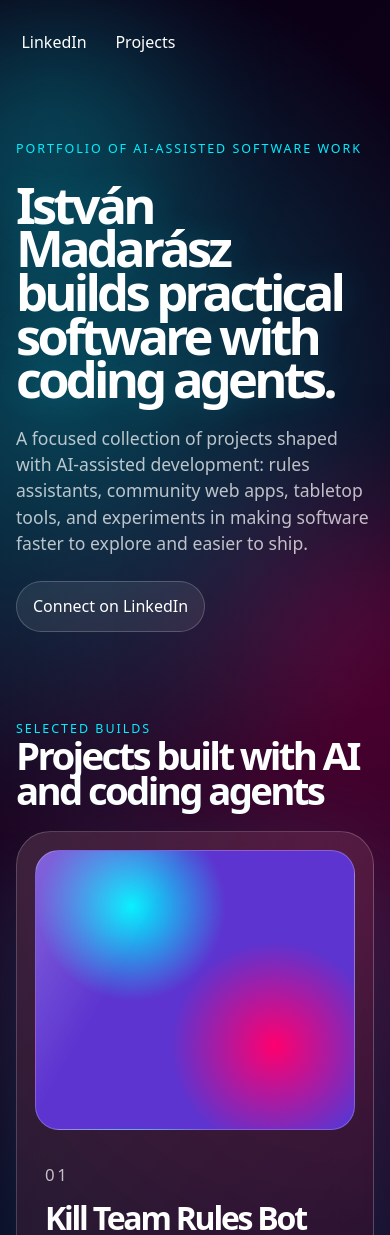
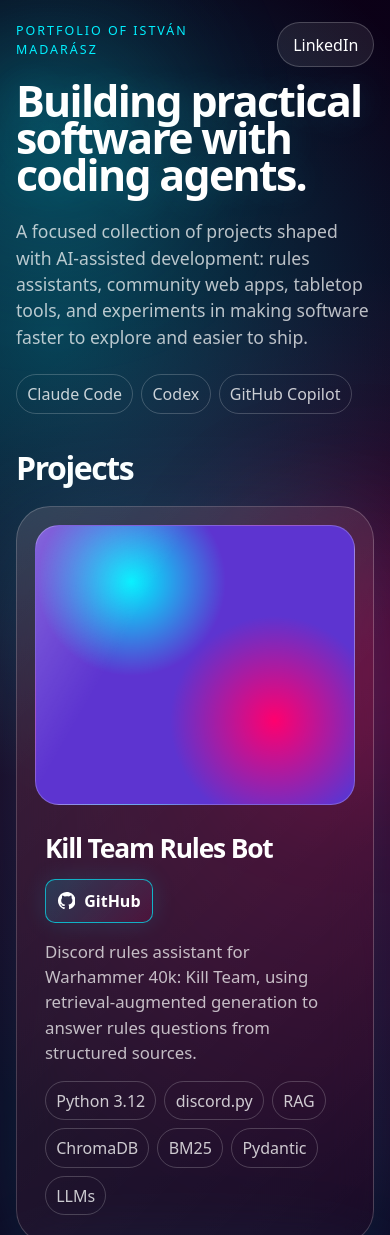
Before and after one commit to madarasz/ai-portfolio, a plain HTML site: page index.html in a window 390 px wide. Shown: the top 1235 px of the page. Drawn offline with Linux system fonts and the light colour scheme.

Commit message:
design update

```diff
--- a/index.html
+++ b/index.html
@@ -16,6 +16,11 @@
   <link rel="stylesheet" href="styles.css">
 </head>
 <body>
+  <svg class="icon-sprite" aria-hidden="true" focusable="false">
+    <symbol id="github-logo" viewBox="0 0 16 16">
+      <path d="M8 0C3.58 0 0 3.58 0 8c0 3.54 2.29 6.53 5.47 7.59.4.07.55-.17.55-.38 0-.19-.01-.82-.01-1.49-2.01.37-2.53-.49-2.69-.94-.09-.23-.48-.94-.82-1.13-.28-.15-.68-.52-.01-.53.63-.01 1.08.58 1.23.82.72 1.21 1.87.87 2.33.66.07-.52.28-.87.51-1.07-1.78-.2-3.64-.89-3.64-3.95 0-.87.31-1.59.82-2.15-.08-.2-.36-1.02.08-2.12 0 0 .67-.21 2.2.82A7.53 7.53 0 0 1 8 3.86c.68 0 1.36.09 2 .27 1.53-1.04 2.2-.82 2.2-.82.44 1.1.16 1.92.08 2.12.51.56.82 1.27.82 2.15 0 3.07-1.87 3.75-3.65 3.95.29.25.54.73.54 1.48 0 1.07-.01 1.93-.01 2.2 0 .21.15.46.55.38A8.01 8.01 0 0 0 16 8c0-4.42-3.58-8-8-8Z"/>
+    </symbol>
+  </svg>
   <div class="ambient ambient-one" aria-hidden="true"></div>
   <div class="ambient ambient-two" aria-hidden="true"></div>
 
@@ -23,26 +28,33 @@
     <a class="skip-link" href="#projects">Skip to projects</a>
     <nav class="topline" aria-label="Primary">
       <a href="https://www.linkedin.com/in/istvanmadarasz/">LinkedIn</a>
-      <a href="#projects">Projects</a>
     </nav>
     <section class="hero" aria-labelledby="page-title">
-      <p class="eyebrow">Portfolio of AI-assisted software work</p>
-      <h1 id="page-title">István Madarász builds practical software with coding agents.</h1>
+      <p class="eyebrow">Portfolio of István Madarász</p>
+      <h1 id="page-title">Building practical software with coding agents.</h1>
       <p class="hero-copy">A focused collection of projects shaped with AI-assisted development: rules assistants, community web apps, tabletop tools, and experiments in making software faster to explore and easier to ship.</p>
-      <a class="primary-link" href="https://www.linkedin.com/in/istvanmadarasz/">Connect on LinkedIn</a>
+      <ul class="tags hero-tools" aria-label="AI coding tools used">
+        <li>Claude Code</li>
+        <li>Codex</li>
+        <li>GitHub Copilot</li>
+      </ul>
     </section>
   </header>
 
   <main id="projects" class="projects" aria-labelledby="projects-title">
     <div class="section-heading">
-      <p class="eyebrow">Selected builds</p>
-      <h2 id="projects-title">Projects built with AI and coding agents</h2>
+      <h2 id="projects-title">Projects</h2>
     </div>
     <article class="project-card featured">
       <div class="project-shot shot-rules" role="img" aria-label="Stylized placeholder screenshot for Kill Team Rules Bot"></div>
       <div class="project-body">
-        <p class="project-index">01</p>
-        <h3>Kill Team Rules Bot</h3>
+        <div class="project-heading">
+          <h3>Kill Team Rules Bot</h3>
+          <a class="repo-link" href="https://github.com/madarasz/kt-rules-bot" aria-label="View Kill Team Rules Bot on GitHub">
+            <svg aria-hidden="true" focusable="false"><use href="#github-logo"></use></svg>
+            <span>GitHub</span>
+          </a>
+        </div>
         <p>Discord rules assistant for Warhammer 40k: Kill Team, using retrieval-augmented generation to answer rules questions from structured sources.</p>
         <ul class="tags" aria-label="Technologies used">
           <li>Python 3.12</li>
@@ -53,15 +65,19 @@
           <li>Pydantic</li>
           <li>LLMs</li>
         </ul>
-        <a class="repo-link" href="https://github.com/madarasz/kt-rules-bot">View Kill Team Rules Bot on GitHub</a>
       </div>
     </article>
 
     <article class="project-card">
       <div class="project-shot shot-sector" role="img" aria-label="Stylized placeholder screenshot for Sector Hungaricus v2"></div>
       <div class="project-body">
-        <p class="project-index">02</p>
-        <h3>Sector Hungaricus v2</h3>
+        <div class="project-heading">
+          <h3>Sector Hungaricus v2</h3>
+          <a class="repo-link" href="https://github.com/madarasz/sectorhungaricus-v2" aria-label="View Sector Hungaricus v2 on GitHub">
+            <svg aria-hidden="true" focusable="false"><use href="#github-logo"></use></svg>
+            <span>GitHub</span>
+          </a>
+        </div>
         <p>A refreshed web presence for Sector Hungaricus, kept intentionally conservative until final project details are supplied.</p>
         <ul class="tags" aria-label="Technologies used">
           <li>Static/Web</li>
@@ -69,15 +85,19 @@
           <li>CSS</li>
           <li>AI-assisted development</li>
         </ul>
-        <a class="repo-link" href="https://github.com/madarasz/sectorhungaricus-v2">View Sector Hungaricus v2 on GitHub</a>
       </div>
     </article>
 
     <article class="project-card">
       <div class="project-shot shot-datacard" role="img" aria-label="Stylized placeholder screenshot for Datacard Manager"></div>
       <div class="project-body">
-        <p class="project-index">03</p>
-        <h3>Datacard Manager</h3>
+        <div class="project-heading">
+          <h3>Datacard Manager</h3>
+          <a class="repo-link" href="https://github.com/madarasz/datacard-manager" aria-label="View Datacard Manager on GitHub">
+            <svg aria-hidden="true" focusable="false"><use href="#github-logo"></use></svg>
+            <span>GitHub</span>
+          </a>
+        </div>
         <p>Tooling for managing tabletop datacards and related game reference material, with first-version copy ready to refine when screenshots are available.</p>
         <ul class="tags" aria-label="Technologies used">
           <li>Web app</li>
@@ -85,15 +105,19 @@
           <li>UX</li>
           <li>AI-assisted development</li>
         </ul>
-        <a class="repo-link" href="https://github.com/madarasz/datacard-manager">View Datacard Manager on GitHub</a>
       </div>
     </article>
 
     <article class="project-card">
       <div class="project-shot shot-abr" role="img" aria-label="Stylized placeholder screenshot for Always Be Running"></div>
       <div class="project-body">
-        <p class="project-index">04</p>
-        <h3>Always Be Running</h3>
+        <div class="project-heading">
+          <h3>Always Be Running</h3>
+          <a class="repo-link" href="https://github.com/madarasz/always-be-running" aria-label="View Always Be Running on GitHub">
+            <svg aria-hidden="true" focusable="false"><use href="#github-logo"></use></svg>
+            <span>GitHub</span>
+          </a>
+        </div>
         <p>AlwaysBeRunning.net, a community web app with a PHP/Laravel-era stack and tournament/event tooling roots.</p>
         <ul class="tags" aria-label="Technologies used">
           <li>PHP</li>
@@ -104,15 +128,19 @@
           <li>Composer</li>
           <li>Cypress</li>
         </ul>
-        <a class="repo-link" href="https://github.com/madarasz/always-be-running">View Always Be Running on GitHub</a>
       </div>
     </article>
 
     <article class="project-card">
       <div class="project-shot shot-tables" role="img" aria-label="Stylized placeholder screenshot for Tournament Tables"></div>
       <div class="project-body">
-        <p class="project-index">05</p>
-        <h3>Tournament Tables</h3>
+        <div class="project-heading">
+          <h3>Tournament Tables</h3>
+          <a class="repo-link" href="https://github.com/madarasz/tournament-tables" aria-label="View Tournament Tables on GitHub">
+            <svg aria-hidden="true" focusable="false"><use href="#github-logo"></use></svg>
+            <span>GitHub</span>
+          </a>
+        </div>
         <p>A tournament table utility for organizing event data into clearer, more usable views.</p>
         <ul class="tags" aria-label="Technologies used">
           <li>Web app</li>
@@ -121,14 +149,9 @@
           <li>CSS</li>
           <li>AI-assisted development</li>
         </ul>
-        <a class="repo-link" href="https://github.com/madarasz/tournament-tables">View Tournament Tables on GitHub</a>
       </div>
     </article>
   </main>
-
-  <footer class="site-footer">
-    <p>Static portfolio for István Madarász. Built to keep the projects visible, fast, and easy to update.</p>
-  </footer>
 
   <script type="application/ld+json">
   {
--- a/styles.css
+++ b/styles.css
@@ -59,32 +59,35 @@
 
 @layer layout {
   .site-header,
-  .projects,
-  .site-footer {
+  .projects {
     width: min(1180px, calc(100% - 32px));
     margin-inline: auto;
   }
 
+  .site-header {
+    position: relative;
+  }
+
   .hero {
-    min-height: 78vh;
+    min-height: auto;
     display: grid;
-    align-content: center;
+    align-content: start;
     gap: 24px;
-    padding-block: 88px;
+    padding-block: 22px 48px;
   }
 
   .hero h1 {
     max-width: 980px;
-    font-size: clamp(3.6rem, 11vw, 10.5rem);
+    font-size: clamp(2.8rem, 7.6vw, 6.6rem);
     line-height: 0.82;
-    letter-spacing: -0.09em;
+    letter-spacing: -0.045em;
     text-wrap: balance;
     text-shadow: 0 0 36px rgba(0, 240, 255, 0.2);
   }
 
   .projects {
     container-type: inline-size;
-    padding-block: 32px 88px;
+    padding-block: 0 88px;
   }
 
   .projects::after {
@@ -95,6 +98,13 @@
 }
 
 @layer components {
+  .icon-sprite {
+    position: absolute;
+    width: 0;
+    height: 0;
+    overflow: hidden;
+  }
+
   .skip-link {
     position: absolute;
     inset: 12px auto auto 12px;
@@ -106,27 +116,33 @@
   }
 
   .topline {
+    position: absolute;
+    inset: 22px 0 auto auto;
     display: flex;
     justify-content: flex-end;
     gap: 18px;
-    padding-block: 22px;
   }
 
   .topline a {
     display: inline-flex;
     align-items: center;
     min-height: 40px;
-    padding-inline: 0.34rem;
+    border: 1px solid var(--line);
+    padding: 0.6rem 0.92rem;
     text-decoration: none;
     border-radius: 999px;
+    background: rgba(255, 255, 255, 0.08);
   }
 
-  .eyebrow,
-  .project-index {
+  .eyebrow {
     color: var(--cyan);
     font-size: 0.78rem;
     letter-spacing: 0.16em;
     text-transform: uppercase;
+  }
+
+  .hero > .eyebrow {
+    max-width: calc(100% - 120px);
   }
 
   .hero-copy {
@@ -135,14 +151,31 @@
     font-size: clamp(1.1rem, 2vw, 1.45rem);
   }
 
-  .primary-link,
+  .hero-tools {
+    max-width: 720px;
+  }
+
   .repo-link {
+    display: inline-flex;
+    align-items: center;
+    flex: 0 0 auto;
+    gap: 0.55rem;
     width: fit-content;
-    border: 1px solid var(--line);
-    border-radius: 999px;
-    padding: 0.78rem 1rem;
+    min-height: 40px;
+    border: 1px solid rgba(0, 240, 255, 0.68);
+    border-radius: 10px;
+    padding: 0.56rem 0.74rem;
+    color: var(--text);
     text-decoration: none;
-    background: rgba(255, 255, 255, 0.08);
+    background: linear-gradient(135deg, rgba(0, 240, 255, 0.16), rgba(255, 0, 110, 0.1));
+    box-shadow: 0 0 26px rgba(0, 240, 255, 0.12);
+    font-weight: 700;
+  }
+
+  .repo-link svg {
+    width: 1.1rem;
+    height: 1.1rem;
+    fill: currentColor;
   }
 
   .section-heading {
@@ -151,9 +184,9 @@
 
   .section-heading h2 {
     max-width: 860px;
-    font-size: clamp(2.4rem, 7vw, 6rem);
+    font-size: clamp(2rem, 5vw, 4.25rem);
     line-height: 0.9;
-    letter-spacing: -0.07em;
+    letter-spacing: -0.045em;
   }
 
   .project-card {
@@ -192,10 +225,17 @@
     padding: 10px;
   }
 
+  .project-heading {
+    display: flex;
+    align-items: flex-start;
+    justify-content: space-between;
+    gap: 16px;
+  }
+
   .project-body h3 {
-    font-size: clamp(2rem, 5vw, 4.7rem);
+    font-size: clamp(1.65rem, 3.8vw, 3.45rem);
     line-height: 0.9;
-    letter-spacing: -0.07em;
+    letter-spacing: -0.045em;
   }
 
   .project-body p {
@@ -219,10 +259,6 @@
     color: rgba(255, 255, 255, 0.78);
   }
 
-  .site-footer {
-    padding-block: 24px 44px;
-    color: var(--muted);
-  }
 }
 
 @layer motion {
@@ -284,17 +320,25 @@
 
 @media (max-width: 720px) {
   .topline {
-    justify-content: flex-start;
+    justify-content: flex-end;
   }
 
   .hero {
     min-height: auto;
-    padding-block: 56px;
+    padding-block: 22px 40px;
   }
 
   .hero h1 {
-    font-size: clamp(2.7rem, 13vw, 3.8rem);
+    font-size: clamp(2.45rem, 11vw, 3.4rem);
     line-height: 0.86;
-    letter-spacing: -0.075em;
+    letter-spacing: -0.04em;
+  }
+
+  .project-heading {
+    flex-wrap: wrap;
+  }
+
+  .project-heading .repo-link {
+    margin-top: 2px;
   }
 }
```
